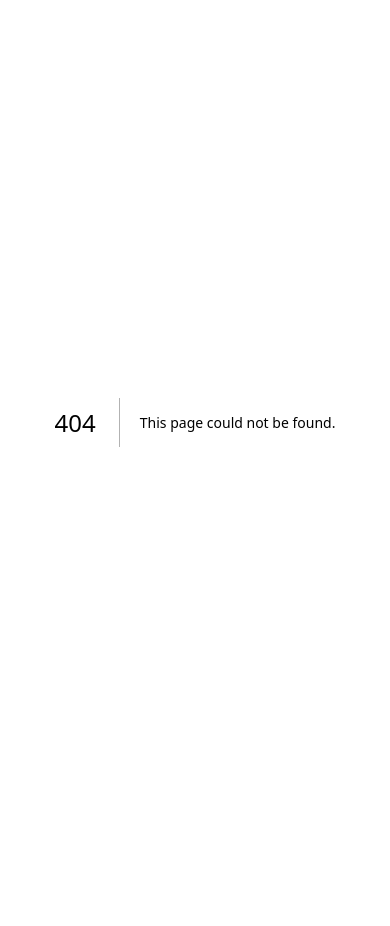
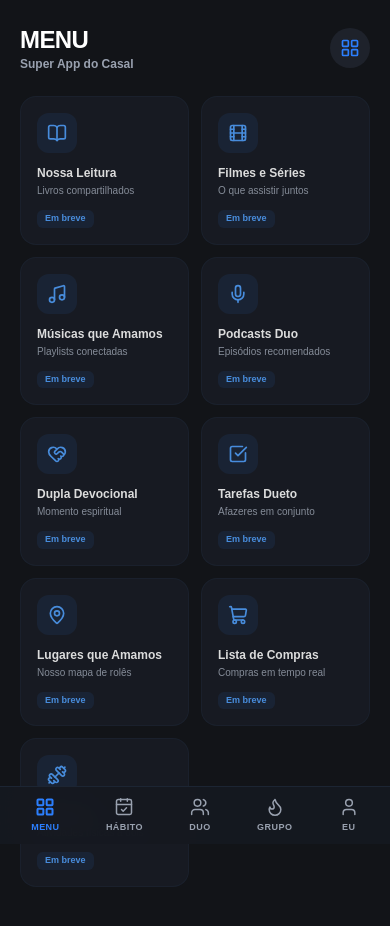
Before and after one commit to devalefflira/gt-duo, a Next.js app: page /menu in a window 390 px wide. Before the commit this address had no page. Shown: the top 926 px of the page. Before the commit the page ends 844 px from the top, so only its background shows below. Built offline with nearby package versions, Linux system fonts and the light colour scheme.

Commit message:
refatoração: ajusta modal para mobile, reordena navegação e limpa tela de perfil

```diff
--- a/src/app/(main)/layout.tsx
+++ b/src/app/(main)/layout.tsx
@@ -2,15 +2,15 @@
 
 import Link from 'next/link';
 import { usePathname } from 'next/navigation';
-import { Calendar, Map, Users, Flame, User } from 'lucide-react';
+import { LayoutGrid, CalendarCheck, Users, Flame, User } from 'lucide-react';
 import { cn } from '@/lib/utils';
 
 export default function MainLayout({ children }: { children: React.ReactNode }) {
   const pathname = usePathname();
 
   const navItems = [
-    { label: 'HOJE', href: '/', icon: Calendar },
-    { label: 'JORNADA', href: '/journey', icon: Map },
+    { label: 'MENU', href: '/menu', icon: LayoutGrid },
+    { label: 'HÁBITO', href: '/', icon: CalendarCheck },
     { label: 'DUO', href: '/duo', icon: Users },
     { label: 'GRUPO', href: '/group', icon: Flame },
     { label: 'EU', href: '/profile', icon: User },
--- /dev/null
+++ b/src/app/(main)/menu/page.tsx
@@ -0,0 +1,54 @@
+'use client';
+
+import { LayoutGrid, BookOpen, Film, Music, Mic, HeartHandshake, CheckSquare, MapPin, ShoppingCart, Dumbbell } from 'lucide-react';
+
+const UPCOMING_MODULES = [
+  { name: 'Nossa Leitura', icon: BookOpen, desc: 'Livros compartilhados' },
+  { name: 'Filmes e Séries', icon: Film, desc: 'O que assistir juntos' },
+  { name: 'Músicas que Amamos', icon: Music, desc: 'Playlists conectadas' },
+  { name: 'Podcasts Duo', icon: Mic, desc: 'Episódios recomendados' },
+  { name: 'Dupla Devocional', icon: HeartHandshake, desc: 'Momento espiritual' },
+  { name: 'Tarefas Dueto', icon: CheckSquare, desc: 'Afazeres em conjunto' },
+  { name: 'Lugares que Amamos', icon: MapPin, desc: 'Nosso mapa de rolês' },
+  { name: 'Lista de Compras', icon: ShoppingCart, desc: 'Compras em tempo real' },
+  { name: 'Treino A2', icon: Dumbbell, desc: 'Atividades físicas a dois' },
+];
+
+export default function MenuHubPage() {
+  return (
+    <div className="mx-auto flex max-w-md flex-col px-5 pt-6 text-white">
+      <div className="flex items-center justify-between">
+        <div>
+          <h1 className="text-2xl font-black tracking-tight">MENU</h1>
+          <p className="text-xs font-semibold text-gray-400">Super App do Casal</p>
+        </div>
+        <div className="flex h-10 w-10 items-center justify-center rounded-full bg-[#1e222b] text-blue-500">
+          <LayoutGrid size={20} />
+        </div>
+      </div>
+
+      <div className="mt-6 grid grid-cols-2 gap-3 pb-8">
+        {UPCOMING_MODULES.map((item) => {
+          const Icon = item.icon;
+          return (
+            <div
+              key={item.name}
+              className="relative flex flex-col justify-between rounded-2xl bg-[#191c24] p-4 border border-gray-800/60 opacity-85 hover:opacity-100 transition-all"
+            >
+              <div className="flex h-10 w-10 items-center justify-center rounded-xl bg-blue-500/10 text-blue-400 mb-3">
+                <Icon size={20} />
+              </div>
+              <div>
+                <h3 className="text-xs font-bold text-white">{item.name}</h3>
+                <p className="mt-0.5 text-[10px] text-gray-400">{item.desc}</p>
+              </div>
+              <span className="mt-3 inline-block w-fit rounded-md bg-blue-500/10 px-2 py-0.5 text-[9px] font-bold text-blue-400">
+                Em breve
+              </span>
+            </div>
+          );
+        })}
+      </div>
+    </div>
+  );
+}
--- a/src/app/(main)/profile/page.tsx
+++ b/src/app/(main)/profile/page.tsx
@@ -11,11 +11,10 @@ import {
   Award,
   UserPlus,
   LogOut,
-  HeartHandshake,
+  Link2,
   Flame,
   CheckCircle2,
   Dumbbell,
-  Clock,
   Sparkles,
   Trophy
 } from 'lucide-react';
@@ -31,7 +30,6 @@ interface UserProfile {
   username: string;
   avatar_url?: string | null;
   bio?: string | null;
-  status_note?: string | null;
   is_private: boolean;
 }
 
@@ -68,7 +66,6 @@ export default function ProfilePage() {
       return;
     }
 
-    // 1. Carregar perfil do usuário
     const { data: userProfile } = await supabase
       .from('profiles')
       .select('*')
@@ -78,18 +75,15 @@ export default function ProfilePage() {
     if (userProfile) {
       setProfile(userProfile);
     } else {
-      // Fallback caso o trigger ainda não tenha populado
       setProfile({
         id: user.id,
         full_name: user.user_metadata?.full_name || 'Usuário',
         username: user.user_metadata?.username || 'usuario',
         bio: 'Construindo hábitos sólidos todos os dias.',
-        status_note: 'Focado no progresso',
         is_private: true,
       });
     }
 
-    // 2. Carregar vínculo com parceiro(a) via maybeSingle()
     const { data: coupleData } = await supabase
       .from('couples')
       .select('partner_one_id, partner_two_id')
@@ -108,7 +102,6 @@ export default function ProfilePage() {
       }
     }
 
-    // 3. Contadores de Seguidores / Seguindo
     const { count: followers } = await supabase
       .from('follows')
       .select('*', { count: 'exact', head: true })
@@ -124,7 +117,6 @@ export default function ProfilePage() {
     setFollowersCount(followers || 0);
     setFollowingCount(following || 0);
 
-    // 4. Hábitos Ativos
     const { data: userHabits } = await supabase
       .from('habits')
       .select('*')
@@ -133,7 +125,6 @@ export default function ProfilePage() {
 
     if (userHabits) setHabits(userHabits);
 
-    // 5. Linha do Tempo (Últimos Check-ins)
     const { data: logs } = await supabase
       .from('habit_logs')
       .select('*, habits(title)')
@@ -188,7 +179,6 @@ export default function ProfilePage() {
         </button>
       </div>
 
-      {/* Menu de Configurações Dropdown */}
       {showSettings && (
         <div className="mt-2 rounded-2xl bg-[#1d222d] p-3 shadow-xl border border-gray-800 animate-in fade-in slide-in-from-top-2">
           <button
@@ -201,26 +191,14 @@ export default function ProfilePage() {
         </div>
       )}
 
-      {/* 2. Cabeçalho com Avatar, Nota de Status e Contadores */}
+      {/* 2. Avatar Limpo e Contadores */}
       <div className="mt-5 flex items-center justify-between">
-        {/* Avatar com Balão de Status */}
-        <div className="relative">
-          {profile.status_note && (
-            <div className="absolute -top-7 -left-1 max-w-[120px] truncate rounded-xl bg-[#1e222b] px-2.5 py-1 text-[10px] font-medium text-gray-300 shadow-md border border-gray-700">
-              {profile.status_note}
-            </div>
-          )}
-          <div className="relative flex h-20 w-20 items-center justify-center rounded-full bg-gradient-to-tr from-blue-600 to-indigo-500 p-0.5 shadow-lg">
-            <div className="flex h-full w-full items-center justify-center rounded-full bg-[#161920] font-bold text-xl text-blue-400">
-              {profile.full_name?.charAt(0).toUpperCase() || 'U'}
-            </div>
-            <button className="absolute bottom-0 right-0 flex h-6 w-6 items-center justify-center rounded-full bg-blue-600 text-white shadow-md">
-              <Plus size={14} strokeWidth={3} />
-            </button>
+        <div className="relative flex h-20 w-20 items-center justify-center rounded-full bg-gradient-to-tr from-blue-600 to-indigo-500 p-0.5 shadow-lg">
+          <div className="flex h-full w-full items-center justify-center rounded-full bg-[#161920] font-bold text-xl text-blue-400">
+            {profile.full_name?.charAt(0).toUpperCase() || 'U'}
           </div>
         </div>
 
-        {/* Contadores */}
         <div className="flex flex-1 justify-around pl-4 text-center">
           <div>
             <span className="block text-base font-extrabold text-white">{habits.length}</span>
@@ -237,14 +215,13 @@ export default function ProfilePage() {
         </div>
       </div>
 
-      {/* 3. Bio & Selo do Vínculo Duo */}
+      {/* 3. Bio & Vínculo com Ícone de Elo/Corrente */}
       <div className="mt-4 flex flex-col">
         <h2 className="text-sm font-bold text-white">{profile.full_name}</h2>
         <p className="mt-1 text-xs text-gray-300 leading-relaxed">{profile.bio}</p>
 
-        {/* Tag do Parceiro(a) com Ícone de Aliança */}
-        <div className="mt-2 flex items-center gap-1.5 text-xs font-semibold text-blue-400">
-          <span className="text-sm">💍</span>
+        <div className="mt-2.5 flex items-center gap-1.5 text-xs font-semibold text-blue-400">
+          <Link2 size={16} className="text-blue-400" />
           {partner ? (
             <span className="hover:underline cursor-pointer">@{partner.username}</span>
           ) : (
@@ -258,7 +235,7 @@ export default function ProfilePage() {
         </div>
       </div>
 
-      {/* 4. Botões de Ação Rápida */}
+      {/* 4. Botões de Ação */}
       <div className="mt-5 flex items-center gap-2">
         <button className="flex-1 rounded-xl bg-[#1e222b] py-2.5 text-center text-xs font-bold text-white hover:bg-[#252a36] transition-all">
           Editar perfil
@@ -271,7 +248,7 @@ export default function ProfilePage() {
         </button>
       </div>
 
-      {/* 5. Abas de Conteúdo (Grid de Hábitos / Timeline / Conquistas) */}
+      {/* 5. Abas de Conteúdo */}
       <div className="mt-6 flex border-b border-gray-800">
         <button
           onClick={() => setActiveTab('habits')}
@@ -313,9 +290,8 @@ export default function ProfilePage() {
         </button>
       </div>
 
-      {/* 6. Conteúdo das Abas */}
-      <div className="mt-4 flex flex-col gap-3">
-        {/* Aba 1: Hábitos Ativos */}
+      {/* 6. Listagens */}
+      <div className="mt-4 flex flex-col gap-3 pb-8">
         {activeTab === 'habits' && (
           habits.length === 0 ? (
             <div className="py-12 text-center text-xs text-gray-500">Nenhum hábito cadastrado ainda.</div>
@@ -348,7 +324,6 @@ export default function ProfilePage() {
           )
         )}
 
-        {/* Aba 2: Linha do Tempo de Check-ins */}
         {activeTab === 'timeline' && (
           recentLogs.length === 0 ? (
             <div className="py-12 text-center text-xs text-gray-500">Nenhum check-in recente registrado.</div>
@@ -377,7 +352,6 @@ export default function ProfilePage() {
           )
         )}
 
-        {/* Aba 3: Conquistas e Medalhas */}
         {activeTab === 'achievements' && (
           <div className="grid grid-cols-3 gap-3 pt-2">
             <div className="flex flex-col items-center rounded-2xl bg-[#1a1e27] p-4 text-center border border-gray-800">
--- a/src/components/CreateHabitModal.tsx
+++ b/src/components/CreateHabitModal.tsx
@@ -72,16 +72,20 @@ export function CreateHabitModal({ isOpen, onClose, onHabitCreated }: CreateHabi
   };
 
   return (
-    <div className="fixed inset-0 z-50 flex items-end justify-center bg-black/60 p-0 sm:items-center sm:p-4 backdrop-blur-sm">
-      <div className="max-h-[90dvh] w-full max-w-md overflow-y-auto rounded-t-3xl bg-[#1a1e27] p-6 text-white shadow-2xl sm:rounded-3xl border border-gray-800">
-        <div className="flex items-center justify-between pb-4 border-b border-gray-800">
-          <h3 className="text-lg font-bold">Novo Hábito</h3>
+    <div className="fixed inset-0 z-50 flex items-end justify-center bg-black/70 p-0 sm:items-center sm:p-4 backdrop-blur-sm">
+      <div className="flex max-h-[88dvh] w-full max-w-md flex-col rounded-t-3xl bg-[#1a1e27] text-white shadow-2xl sm:rounded-3xl border border-gray-800">
+
+        {/* Header Fixo */}
+        <div className="flex items-center justify-between px-6 py-4 border-b border-gray-800 shrink-0">
+          <h3 className="text-base font-bold">Novo Hábito</h3>
           <button onClick={onClose} className="rounded-full p-1 text-gray-400 hover:bg-gray-800">
             <X size={20} />
           </button>
         </div>
 
-        <form onSubmit={handleSubmit} className="mt-4 flex flex-col gap-4">
+        {/* Corpo com Scroll Suave */}
+        <form onSubmit={handleSubmit} className="flex flex-1 flex-col justify-between overflow-y-auto px-6 py-4">
+          <div className="flex flex-col gap-4">
             <div>
               <label className="text-xs font-semibold text-gray-400">Nome do Hábito</label>
               <input
@@ -94,17 +98,15 @@ export function CreateHabitModal({ isOpen, onClose, onHabitCreated }: CreateHabi
               />
             </div>
 
-          {/* Tipo de Hábito: 3 Opções */}
+            {/* Tipo */}
             <div>
               <label className="text-xs font-semibold text-gray-400">Tipo de Hábito</label>
               <div className="mt-1 grid grid-cols-3 gap-2">
                 <button
                   type="button"
                   onClick={() => setScope('individual')}
-                className={`flex flex-col items-center justify-center gap-1.5 rounded-xl p-3 text-xs font-bold transition-all ${
-                  scope === 'individual'
-                    ? 'bg-blue-600 text-white shadow-md shadow-blue-600/30'
-                    : 'bg-[#232834] text-gray-400'
+                  className={`flex flex-col items-center justify-center gap-1 rounded-xl p-2.5 text-xs font-bold transition-all ${
+                    scope === 'individual' ? 'bg-blue-600 text-white shadow-md' : 'bg-[#232834] text-gray-400'
                   }`}
                 >
                   <User size={16} />
@@ -114,10 +116,8 @@ export function CreateHabitModal({ isOpen, onClose, onHabitCreated }: CreateHabi
                 <button
                   type="button"
                   onClick={() => setScope('duo')}
-                className={`flex flex-col items-center justify-center gap-1.5 rounded-xl p-3 text-xs font-bold transition-all ${
-                  scope === 'duo'
-                    ? 'bg-blue-600 text-white shadow-md shadow-blue-600/30'
-                    : 'bg-[#232834] text-gray-400'
+                  className={`flex flex-col items-center justify-center gap-1 rounded-xl p-2.5 text-xs font-bold transition-all ${
+                    scope === 'duo' ? 'bg-blue-600 text-white shadow-md' : 'bg-[#232834] text-gray-400'
                   }`}
                 >
                   <Users size={16} />
@@ -127,21 +127,14 @@ export function CreateHabitModal({ isOpen, onClose, onHabitCreated }: CreateHabi
                 <button
                   type="button"
                   onClick={() => setScope('group')}
-                className={`flex flex-col items-center justify-center gap-1.5 rounded-xl p-3 text-xs font-bold transition-all ${
-                  scope === 'group'
-                    ? 'bg-blue-600 text-white shadow-md shadow-blue-600/30'
-                    : 'bg-[#232834] text-gray-400'
+                  className={`flex flex-col items-center justify-center gap-1 rounded-xl p-2.5 text-xs font-bold transition-all ${
+                    scope === 'group' ? 'bg-blue-600 text-white shadow-md' : 'bg-[#232834] text-gray-400'
                   }`}
                 >
                   <Flame size={16} />
                   <span>Grupo</span>
                 </button>
               </div>
-            {scope === 'group' && (
-              <p className="mt-1.5 text-[11px] text-blue-400 font-medium">
-                * Desafio coletivo com amigos mútuos (até 20 membros).
-              </p>
-            )}
             </div>
 
             {/* Frequência */}
@@ -157,7 +150,7 @@ export function CreateHabitModal({ isOpen, onClose, onHabitCreated }: CreateHabi
                     key={f.id}
                     type="button"
                     onClick={() => handleFrequencySelect(f.id as HabitFrequency)}
-                  className={`rounded-xl p-2.5 text-center text-xs font-semibold transition-all ${
+                    className={`rounded-xl p-2 text-center text-[11px] font-semibold transition-all ${
                       frequencyType === f.id ? 'bg-blue-600 text-white' : 'bg-[#232834] text-gray-400'
                     }`}
                   >
@@ -166,7 +159,7 @@ export function CreateHabitModal({ isOpen, onClose, onHabitCreated }: CreateHabi
                 ))}
               </div>
 
-            <div className="mt-2.5 flex items-center justify-between gap-1 rounded-xl bg-[#232834] p-1.5">
+              <div className="mt-2 flex items-center justify-between gap-1 rounded-xl bg-[#232834] p-1.5">
                 {DAYS_NAMES.map((d) => {
                   const isSelected = selectedDays.includes(d.day);
                   return (
@@ -174,7 +167,7 @@ export function CreateHabitModal({ isOpen, onClose, onHabitCreated }: CreateHabi
                       key={d.day}
                       type="button"
                       onClick={() => toggleDay(d.day)}
-                    className={`flex h-8 flex-1 items-center justify-center rounded-lg text-[11px] font-bold transition-all ${
+                      className={`flex h-7 flex-1 items-center justify-center rounded-lg text-[10px] font-bold transition-all ${
                         isSelected ? 'bg-blue-600 text-white' : 'text-gray-400 hover:text-white'
                       }`}
                     >
@@ -201,11 +194,11 @@ export function CreateHabitModal({ isOpen, onClose, onHabitCreated }: CreateHabi
                       key={item.id}
                       type="button"
                       onClick={() => setPeriod(item.id as HabitPeriod)}
-                    className={`flex flex-col items-center gap-1 rounded-xl p-2.5 text-xs font-semibold transition-all ${
+                      className={`flex flex-col items-center gap-1 rounded-xl p-2 text-xs font-semibold transition-all ${
                         isSelected ? 'bg-blue-600 text-white' : 'bg-[#232834] text-gray-400'
                       }`}
                     >
-                    <Icon size={16} />
+                      <Icon size={15} />
                       {item.label}
                     </button>
                   );
@@ -224,19 +217,23 @@ export function CreateHabitModal({ isOpen, onClose, onHabitCreated }: CreateHabi
                   placeholder="Ex: 30"
                   value={duration}
                   onChange={(e) => setDuration(e.target.value)}
-                className="w-full rounded-2xl bg-[#232834] px-4 py-3 text-sm text-white placeholder-gray-500 outline-none focus:ring-2 focus:ring-blue-500 pl-10"
+                  className="w-full rounded-2xl bg-[#232834] px-4 py-2.5 text-sm text-white placeholder-gray-500 outline-none focus:ring-2 focus:ring-blue-500 pl-10"
                 />
-              <Clock size={16} className="absolute left-3.5 top-3.5 text-gray-400" />
+                <Clock size={15} className="absolute left-3.5 top-3 text-gray-400" />
+              </div>
             </div>
           </div>
 
+          {/* Botão Fixo no Fundo */}
+          <div className="pt-4 pb-2">
             <button
               type="submit"
               disabled={loading}
-            className="mt-2 w-full rounded-full bg-blue-600 py-3.5 text-center font-bold text-white shadow-lg shadow-blue-600/30 active:scale-[0.98] transition-all disabled:opacity-50"
+              className="w-full rounded-full bg-blue-600 py-3.5 text-center font-bold text-white shadow-lg shadow-blue-600/30 active:scale-[0.98] transition-all disabled:opacity-50"
             >
               {loading ? 'CRIANDO...' : 'CRIAR HÁBITO'}
             </button>
+          </div>
         </form>
       </div>
     </div>
```
Lines whose indentation alone changed are shown as unchanged.
